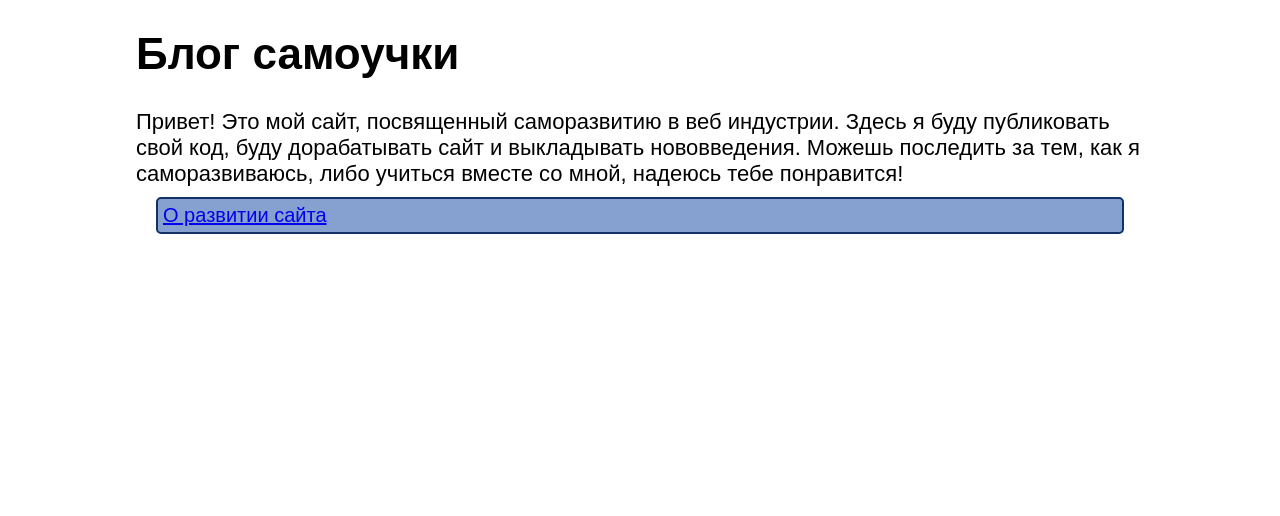
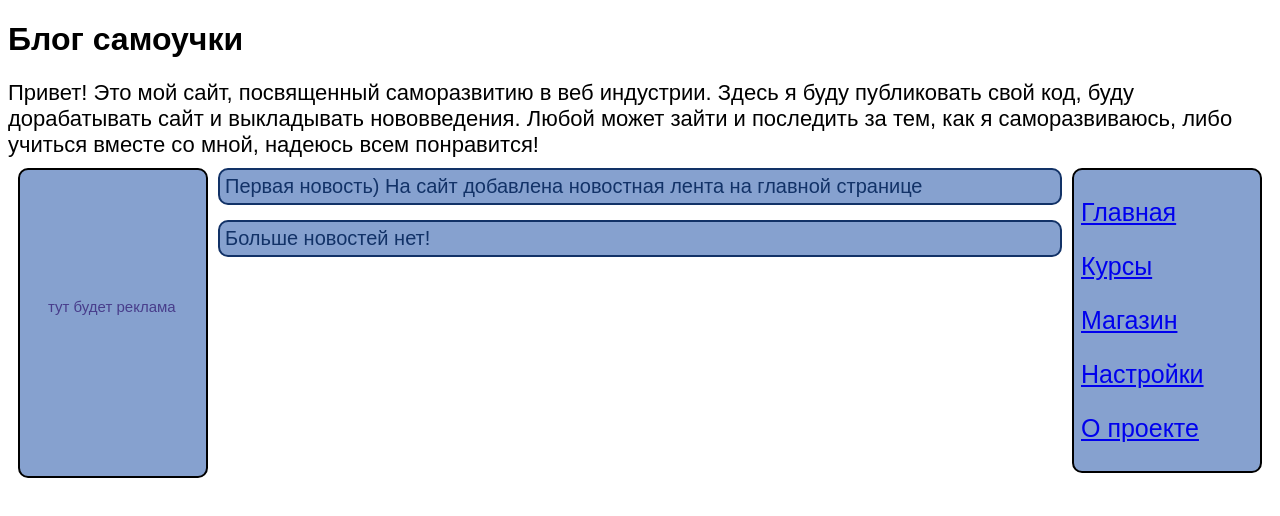
Before and after one commit to Xa4Xakum/MyLearning, a plain HTML site: page index.html in a window 1280 px wide. Drawn offline with Linux system fonts and the light colour scheme.

Commit message:
add sidebar

```diff
--- a/Styles.css
+++ b/Styles.css
@@ -1,21 +1,22 @@
 html{
-    margin-right: 10%;
-    margin-left: 10%;
     font-family: arial;
 }
 
 div{
+    margin-bottom: 10px;
+    margin-left: 200px;
+    margin-right: 200px;
     font-size: 20px;
-    margin: 10px;
-    border-radius: 5px;
+    border-radius: 10px;
     border: 2px solid;
-    padding: 5px;
+    padding: 3px;
     background-color: #86A1CF;
     color: #123267;
 }
 
 p{
     font-size: 25px;
+    margin-left: 25%;
 }
 
 header{
@@ -42,3 +43,48 @@ nav{
     background-color: #86A1CF;
     color: #123267;
 }
+aside{
+    background: #86A1CF;
+    float: right;
+    display: block;
+    border-radius: 10px;
+    border: 2px solid;
+    padding: 3px;
+    font-size: 25px;
+    width: 180px;
+}
+.as{
+   margin-left: 4px;
+}
+.new{
+    margin-bottom: 15px;
+    margin-left: 200px;
+    margin-right: 200px;
+    font-size: 20px;
+    border-radius: 10px;
+    border: 2px solid;
+    padding: 5px;
+    background-color: #86A1CF;
+    color: #123267;
+}
+#left{
+    background: #86A1CF;
+    float: left;
+    display: block;
+    border-radius: 10px;
+    border: 2px solid;
+    padding: 3px;
+    font-size: 25px;
+    width: 180px;
+    height: 300px;
+}
+#l{
+    margin-top: 125px;
+    margin-left: 25px;
+    font-size: 15px;
+    color:darkslateblue;
+}
+#nb{
+    font-size: 40px;
+    color: darkgray
+}
--- a/index.html
+++ b/index.html
@@ -7,14 +7,31 @@
         <link href="Styles.css" rel = "stylesheet" type = "text/css"/>
     </head>
     <body>
+        <h1>Блог самоучки</h1>
         <header>
-        <h1>Блог самоучки</h1>
-            Привет! Это мой сайт, посвященный саморазвитию в веб индустрии. Здесь я буду публиковать свой код, буду дорабатывать сайт и выкладывать нововведения. Можешь последить за тем, как я саморазвиваюсь, либо учиться вместе со мной, надеюсь тебе понравится!
+            Привет! Это мой сайт, посвященный саморазвитию в веб индустрии. Здесь я буду публиковать свой код, буду дорабатывать сайт и выкладывать нововведения. Любой может зайти и последить за тем, как я саморазвиваюсь, либо учиться вместе со мной, надеюсь всем понравится!
         </header>
         <main>
-            <nav>
-                <a href="History.html">О развитии сайта</a>
-            </nav>
+            <aside>
+                <p class="as"><a href="index.html">Главная</a></p>
+                <p class="as"><a href="NotBe.html">Курсы</a></p>
+                <p class="as"><a href="NotBe.html">Магазин</a></p>
+                <p class="as"><a href="NotBe.html">Настройки</a></p>
+                <p class="as"><a href="History.html">О проекте</a></p>
+
+            </aside>
+
+            <aside id="left">
+                <p id="l">тут будет реклама</p>
+            </aside>
+
+            <div class="new">
+                Первая новость) На сайт добавлена новостная лента на главной странице
+            </div>
+
+            <div class="new">
+                Больше новостей нет!
+            </div>
         </main>
         <foter>
 
```
Also changed, not shown: FirsMonth.html (+19 -0 lines), History.html (+14 -3 lines), NotBe.html (added, +13 -0 lines).
